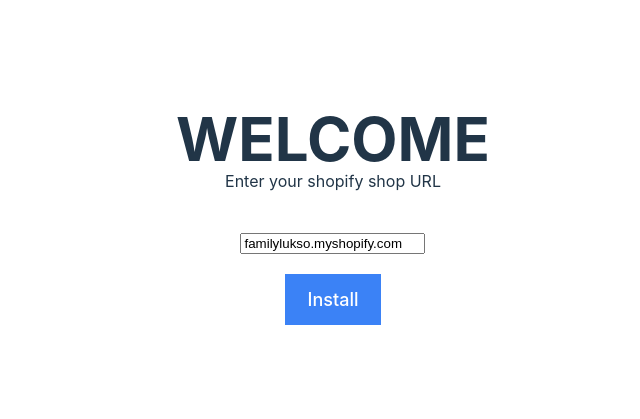
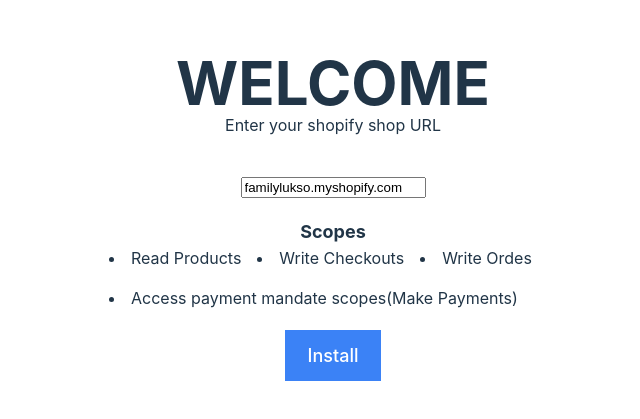
Before and after one commit to FamillyLYX/shopify-app-install, a React (Vite) app: page / in a window 1280 px wide. Shown: the part 183-602 px from the top of the page, without its empty margins (307-947 px from the left). Built offline with nearby package versions, Linux system fonts and the light colour scheme; no server answers.

Commit message:
add scopes

```diff
--- a/src/pages/Install.jsx
+++ b/src/pages/Install.jsx
@@ -35,6 +35,16 @@
           value={Shop}
           onChange={(e) => setShop(e.target.value)}
         ></input>
+
+        <div>
+          <div className="mt-5 font-bold text-lg">Scopes</div>
+          <div className="flex gap-4 flex-wrap max-w-md">
+            <li>Read Products</li>
+            <li>Write Checkouts</li>
+            <li>Write Ordes</li>
+            <li>Access payment mandate scopes(Make Payments)</li>
+          </div>
+        </div>
         <button
           onClick={() => {
             createAuth();
```
